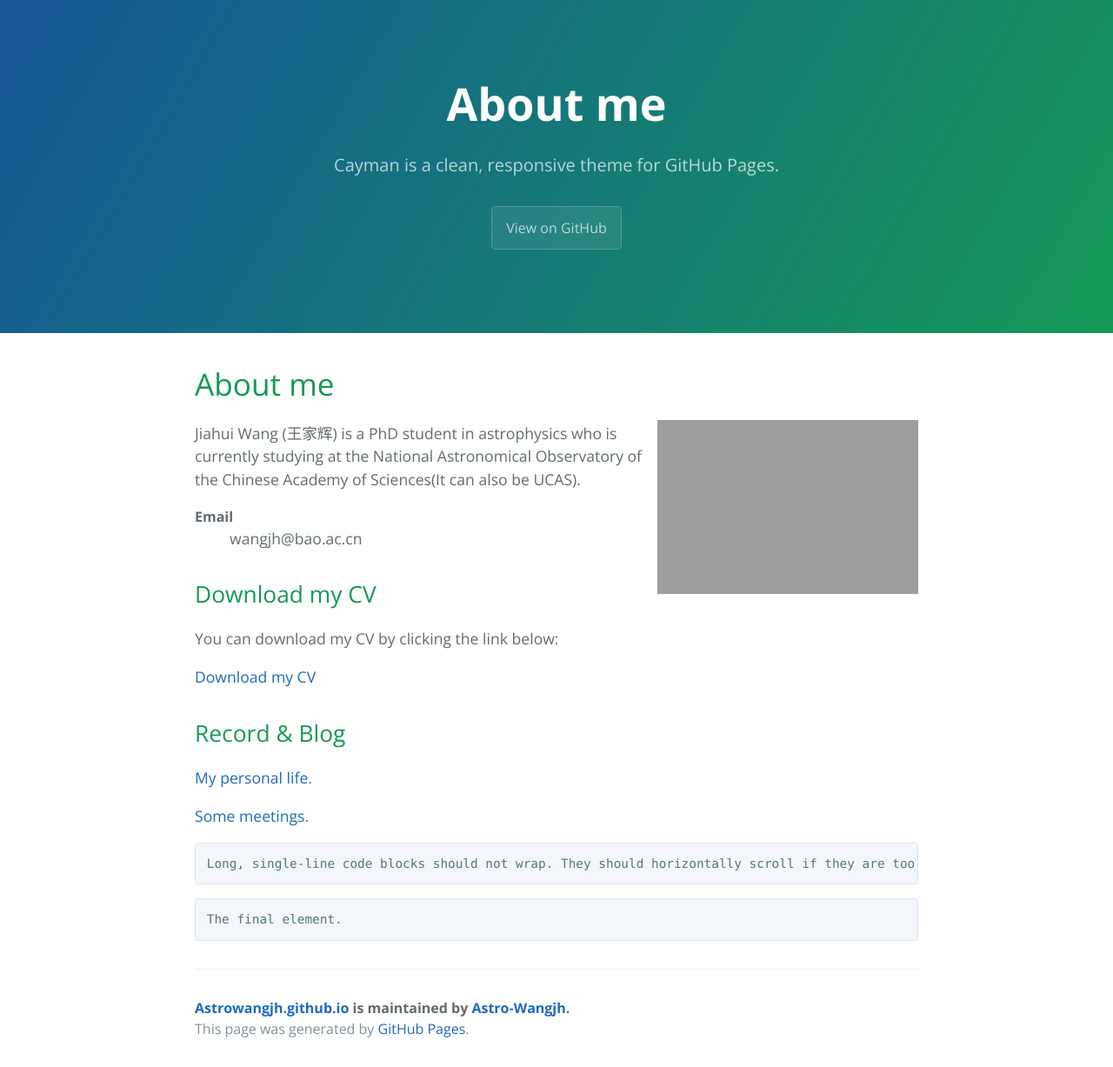
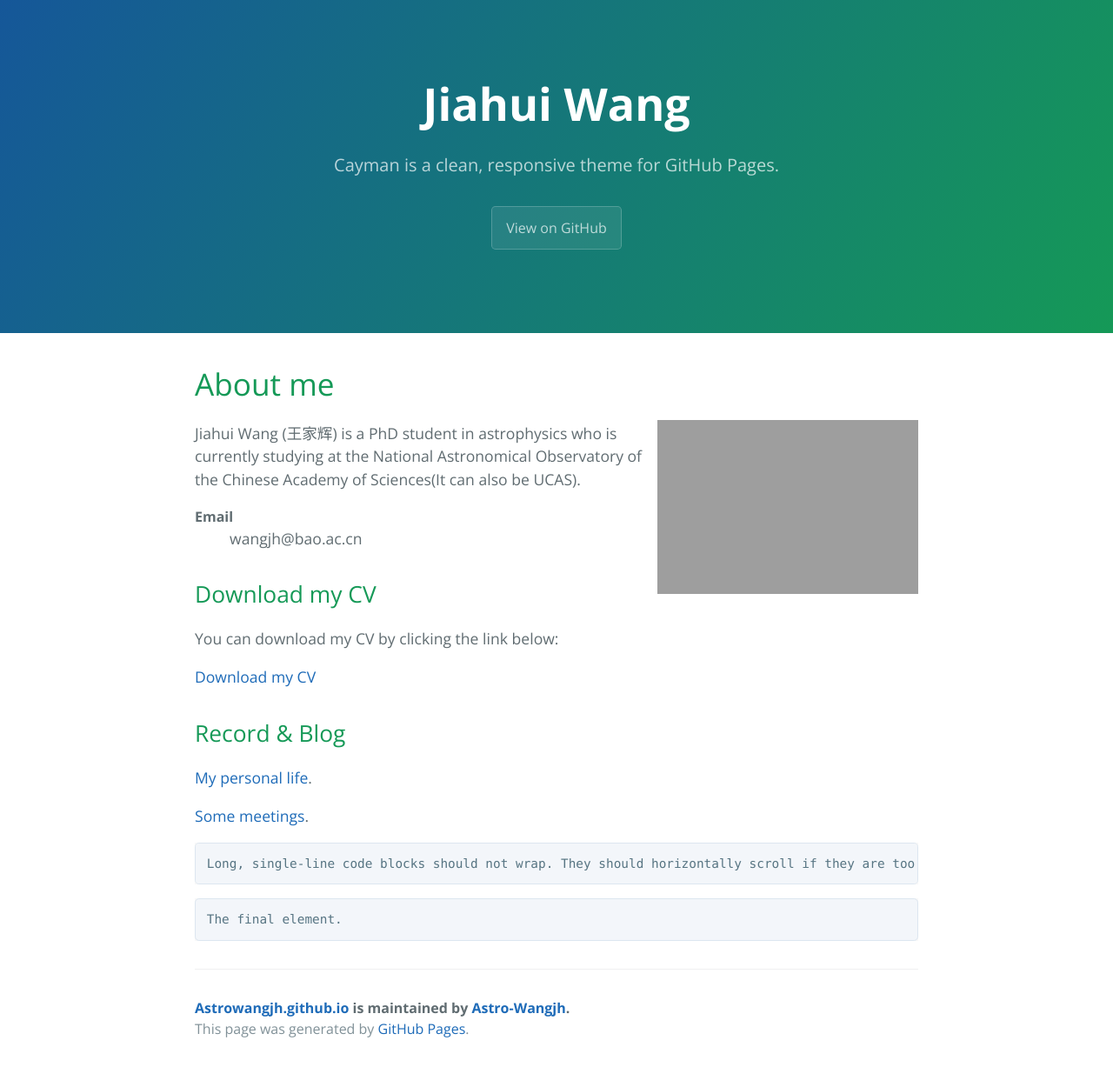
Before and after one commit to Astro-Wangjh/Astrowangjh.github.io, a Jekyll site: the page built from index.md, in a window 1280 px wide. Shown: the whole page at 87% size. Built offline with Jekyll 4.4.1, drawn with Linux system fonts in a browser that asks for light colours; our own code applies the rules of GitHub Pages for plain Markdown files; grey boxes are pictures that could not be loaded.

Commit message:
Update index.md

```diff
--- a/index.md
+++ b/index.md
@@ -1,5 +1,6 @@
 ---
 layout: default
+title: Jiahui Wang
 ---
 
 
```
